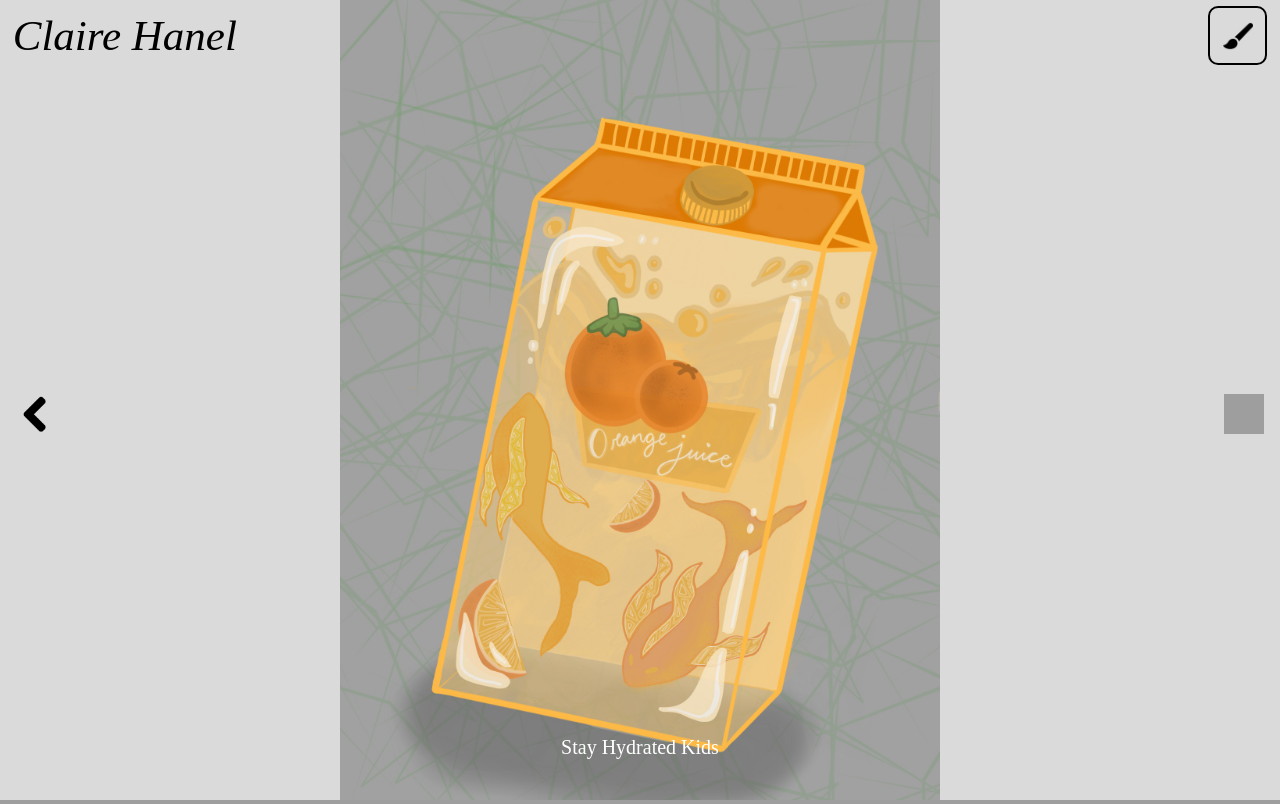
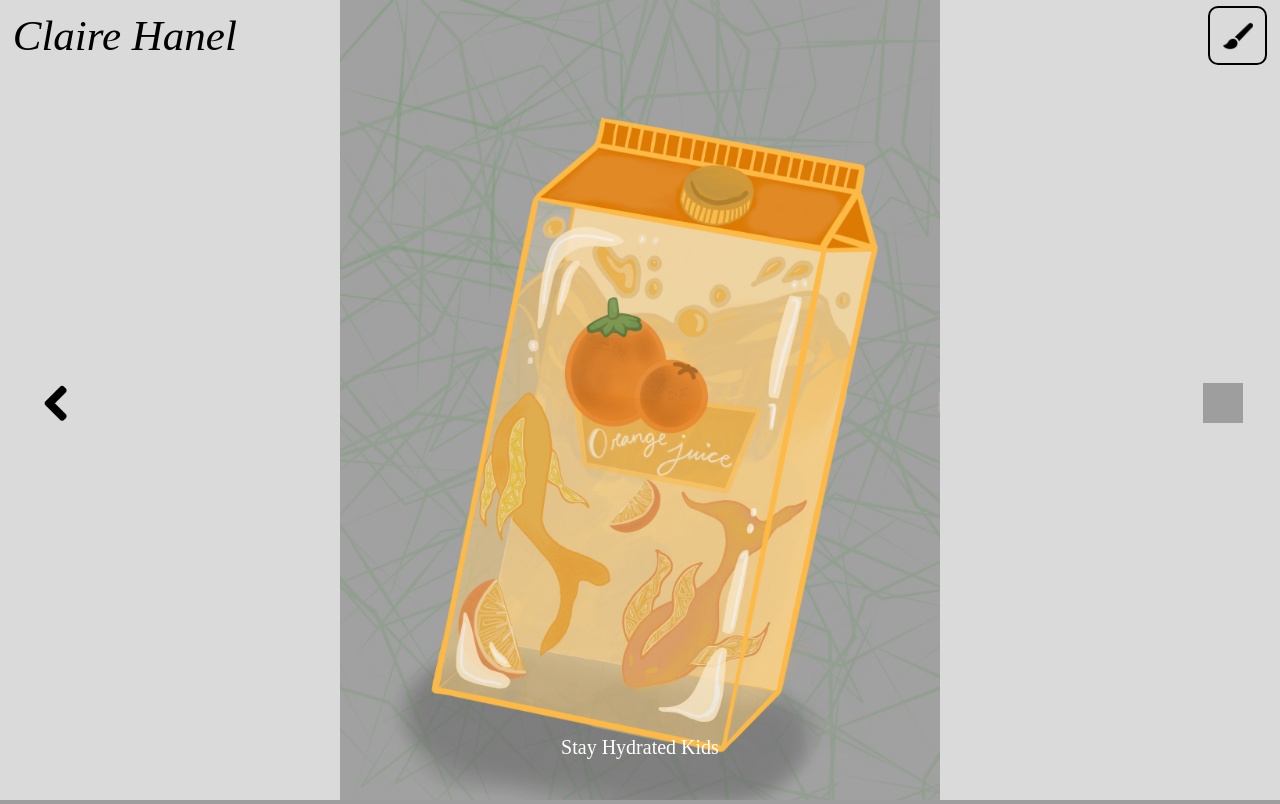
Before and after one commit to ConnorNethen/ClairePortfolio, a Flask app: page / in a window 1280 px wide. Shown: the top 804 px of the page. Run offline with Flask 3, Linux system fonts and the light colour scheme; grey boxes are pictures that could not be loaded.

Commit message:
Added carousel autoplay functionality, comments on home.html, and began clean up of carousel styling

```diff
--- a/static/styles/carousel.css
+++ b/static/styles/carousel.css
@@ -1,4 +1,5 @@
-.c-container {
+/* Carousel Container Class */
+.carousel-container {
     max-width: 100%;
     position: relative;
     overflow: hidden;
@@ -7,24 +8,25 @@
     background-color: rgb(218, 218, 218);
 }
 
-.c {
+/* Carousel Class */
+.carousel {
     display: flex;
     transition: transform 0.75s ease-in-out;
 }
 
-.c-item {
+.carousel-item {
     flex: 0 0 100%;
     position: relative;
 }
 
-.c-item img {
+.carousel-item img {
     width: 100%;
     height: 100%;
     max-height: 100vh;
     object-fit: contain;
 }
 
-.c-caption {
+.carousel-caption {
     position: absolute;
     bottom: 35px;
     left: 0;
@@ -40,24 +42,24 @@
     position: absolute;
     top: 50%;
     width: auto;
-    padding: 16px;
+    padding: 5px;
     margin-top: -22px;
-    color: white;
     font-weight: bold;
     font-size: 18px;
     transition: 0.6s ease;
-    border-radius: 0;
+    border-radius: 20px;
+
     user-select: none;
 }
 
 .next {
     right: 0;
-    border-radius: 0;
+    margin-right: 2.5%;
 }
 
 .prev {
     left: 0;
-    border-radius: 0;
+    margin-left: 2.5%;
 }
 
 .prev img, .next img {
@@ -82,7 +84,7 @@
     transform: none;
   }
 
-  .c-caption {
+  .carousel-caption {
     font-size: 18px;
   }
 }
@@ -99,7 +101,7 @@
     transform: none;
   }
 
-  .c-caption {
+  .carousel-caption {
     font-size: 16px;
   }
 }
--- a/templates/home.html
+++ b/templates/home.html
@@ -46,21 +46,21 @@
     </nav>
 
     <!-- Carousel Section -->
-    <div id="Top-Page" class="c-container">
+    <div id="Top-Page" class="carousel-container">
         <!-- Carousel -->
-        <div class="c" id="carousel">
+        <div class="carousel" id="carousel">
             <!-- Carousel Slides -->
-            <div class="c-item">
+            <div class="carousel-item">
                 <img src="{{ url_for('static', filename='assets/images/Orange_Juice.jpg')}}" alt="Orange Juice">
-                <div class="c-caption">Stay Hydrated Kids</div>
+                <div class="carousel-caption">Stay Hydrated Kids</div>
             </div>
-            <div class="c-item">
+            <div class="carousel-item">
                 <img src="{{ url_for('static', filename='assets/images/October_poster.jpg')}}" alt="October Poster">
-                <div class="c-caption">Nightmare Fuel</div>
+                <div class="carousel-caption">Nightmare Fuel</div>
             </div>
-            <div class="c-item">
+            <div class="carousel-item">
                 <img src="{{ url_for('static', filename='assets/images/Spaceman.jpg')}}" alt="Spaceman">
-                <div class="c-caption">My Spaceman</div>
+                <div class="carousel-caption">My Spaceman</div>
             </div>
         </div>
 
@@ -68,7 +68,6 @@
         <a class="prev" id="prevSlide"><img src="{{ url_for('static', filename='assets/Icons/arrow_left.png')}}"></a>
         <a class="next" id="nextSlide"><img src="{{ url_for('static', filename='assets/Icons/arrow_right.png')}}"></a>
     </div>
-
 
     <!-- Profile Section -->
     <div id="About-Me" class="profile">
```
